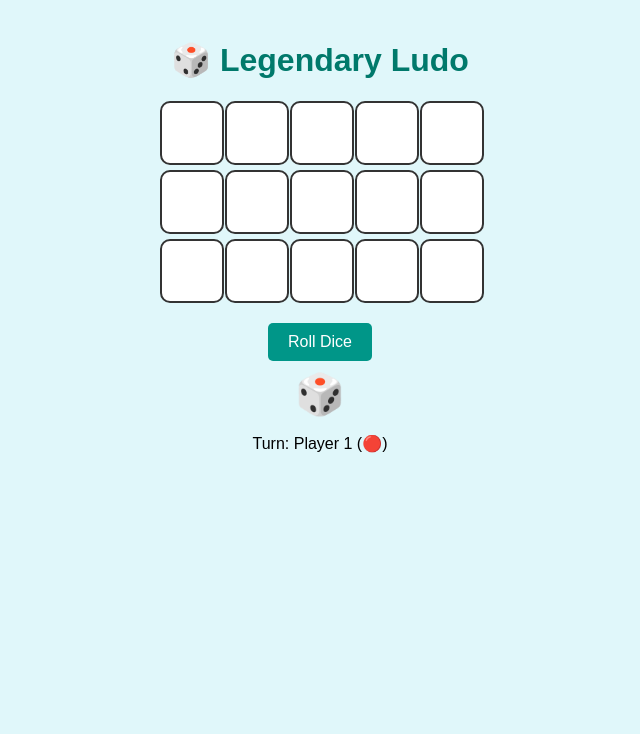
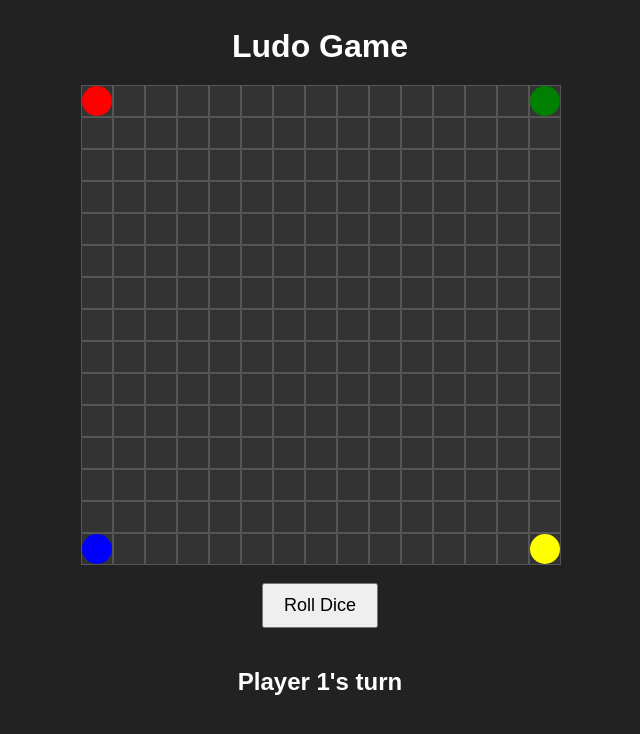
Before and after one commit to apkadimagquiz/Apkadimagquiz.github.io, a plain HTML site: page index.html in a window 1280 px wide. Shown: the whole page, without its empty margins (320-960 px from the left). Drawn offline with Linux system fonts and the light colour scheme.

Commit message:
Update index.html

```diff
--- a/index.html
+++ b/index.html
@@ -1,161 +1,96 @@
 <!DOCTYPE html>
 <html lang="en">
 <head>
-  <meta charset="UTF-8">
-  <title>Legendary Ludo</title>
+  <meta charset="UTF-8" />
+  <title>Ludo Game</title>
   <style>
     body {
-      font-family: 'Arial', sans-serif;
-      text-align: center;
-      background-color: #e0f7fa;
-      margin: 0;
-      padding: 20px;
+      background: #222;
+      color: #fff;
+      font-family: Arial, sans-serif;
+      display: flex;
+      flex-direction: column;
+      align-items: center;
     }
-
     h1 {
-      color: #00796b;
+      margin: 20px 0;
     }
-
-    .ludo-board {
+    #board {
       display: grid;
-      grid-template-columns: repeat(5, 60px);
-      gap: 5px;
-      justify-content: center;
-      margin: 20px auto;
+      grid-template-columns: repeat(15, 30px);
+      grid-template-rows: repeat(15, 30px);
+      gap: 2px;
     }
-
     .cell {
-      width: 60px;
-      height: 60px;
-      background-color: #ffffff;
-      border: 2px solid #333;
-      position: relative;
-      border-radius: 10px;
+      width: 30px;
+      height: 30px;
+      border: 1px solid #555;
+      background: #333;
     }
-
-    .cell::after {
-      content: '';
-      display: block;
-      padding-bottom: 100%;
+    .pawn {
+      width: 100%;
+      height: 100%;
+      border-radius: 50%;
     }
-
-    .token {
-      position: absolute;
-      font-size: 30px;
-      top: 50%;
-      left: 50%;
-      transform: translate(-50%, -50%);
-    }
-
-    #dice {
-      font-size: 40px;
-      margin: 10px;
-    }
-
-    .controls {
-      margin-top: 20px;
-    }
-
+    .red { background: red; }
+    .green { background: green; }
+    .blue { background: blue; }
+    .yellow { background: yellow; }
     button {
+      margin: 20px;
       padding: 10px 20px;
-      font-size: 16px;
-      background-color: #009688;
-      color: white;
-      border: none;
-      border-radius: 5px;
+      font-size: 18px;
       cursor: pointer;
-    }
-
-    button:hover {
-      background-color: #00796b;
     }
   </style>
 </head>
 <body>
-  <h1>🎲 Legendary Ludo</h1>
-
-  <div class="ludo-board" id="board">
-    <!-- 15 cells -->
-    <div class="cell" id="cell0"></div>
-    <div class="cell" id="cell1"></div>
-    <div class="cell" id="cell2"></div>
-    <div class="cell" id="cell3"></div>
-    <div class="cell" id="cell4"></div>
-    <div class="cell" id="cell5"></div>
-    <div class="cell" id="cell6"></div>
-    <div class="cell" id="cell7"></div>
-    <div class="cell" id="cell8"></div>
-    <div class="cell" id="cell9"></div>
-    <div class="cell" id="cell10"></div>
-    <div class="cell" id="cell11"></div>
-    <div class="cell" id="cell12"></div>
-    <div class="cell" id="cell13"></div>
-    <div class="cell" id="cell14"></div>
-  </div>
-
-  <div class="controls">
-    <button onclick="rollDice()">Roll Dice</button>
-    <div id="dice">🎲</div>
-    <p id="turnText">Turn: Player 1 (🔴)</p>
-  </div>
+  <h1>Ludo Game</h1>
+  <div id="board"></div>
+  <button onclick="rollDice()">Roll Dice</button>
+  <h2 id="status">Player 1's turn</h2>
 
   <script>
-    let player1Pos = -1;
-    let player2Pos = -1;
-    let currentPlayer = 1;
+    const board = document.getElementById('board');
+    const status = document.getElementById('status');
+    const size = 15;
+    const cells = [];
+    const players = ['red', 'green', 'blue', 'yellow'];
+    let currentPlayer = 0;
+
+    // Create grid
+    for (let i = 0; i < size * size; i++) {
+      const cell = document.createElement('div');
+      cell.classList.add('cell');
+      board.appendChild(cell);
+      cells.push(cell);
+    }
+
+    // Example: Place 4 pawns for each player in corners
+    const positions = [0, size-1, size*(size-1), size*size-1];
+    const pawns = [];
+    players.forEach((color, i) => {
+      const pawn = document.createElement('div');
+      pawn.classList.add('pawn', color);
+      cells[positions[i]].appendChild(pawn);
+      pawns.push({ color, position: positions[i], el: pawn });
+    });
 
     function rollDice() {
       const roll = Math.floor(Math.random() * 6) + 1;
-      document.getElementById("dice").innerText = `🎲 ${roll}`;
-
-      if (currentPlayer === 1) {
-        player1Pos += roll;
-        if (player1Pos >= 14) {
-          alert("🎉 Player 1 (🔴) Wins!");
-          resetGame();
-          return;
-        }
-      } else {
-        player2Pos += roll;
-        if (player2Pos >= 14) {
-          alert("🎉 Player 2 (🔵) Wins!");
-          resetGame();
-          return;
-        }
-      }
-
-      updateBoard();
-      switchPlayer();
+      alert(`Player ${currentPlayer+1} rolled ${roll}`);
+      movePawn(currentPlayer, roll);
+      currentPlayer = (currentPlayer + 1) % players.length;
+      status.textContent = `Player ${currentPlayer+1}'s turn`;
     }
 
-    function updateBoard() {
-      // Clear board
-      for (let i = 0; i < 15; i++) {
-        document.getElementById(`cell${i}`).innerHTML = "";
-      }
-
-      if (player1Pos >= 0 && player1Pos <= 14) {
-        document.getElementById(`cell${player1Pos}`).innerHTML += '<div class="token" style="color:red">🔴</div>';
-      }
-
-      if (player2Pos >= 0 && player2Pos <= 14) {
-        document.getElementById(`cell${player2Pos}`).innerHTML += '<div class="token" style="color:blue">🔵</div>';
-      }
-    }
-
-    function switchPlayer() {
-      currentPlayer = currentPlayer === 1 ? 2 : 1;
-      document.getElementById("turnText").innerText =
-        `Turn: Player ${currentPlayer} (${currentPlayer === 1 ? "🔴" : "🔵"})`;
-    }
-
-    function resetGame() {
-      player1Pos = -1;
-      player2Pos = -1;
-      currentPlayer = 1;
-      document.getElementById("dice").innerText = "🎲";
-      updateBoard();
-      document.getElementById("turnText").innerText = "Turn: Player 1 (🔴)";
+    function movePawn(playerIndex, steps) {
+      const pawn = pawns[playerIndex];
+      let newPos = pawn.position + steps;
+      if (newPos >= size * size) newPos = newPos % (size * size);
+      cells[pawn.position].innerHTML = ''; // Clear old
+      pawn.position = newPos;
+      cells[newPos].appendChild(pawn.el);
     }
   </script>
 </body>
```
